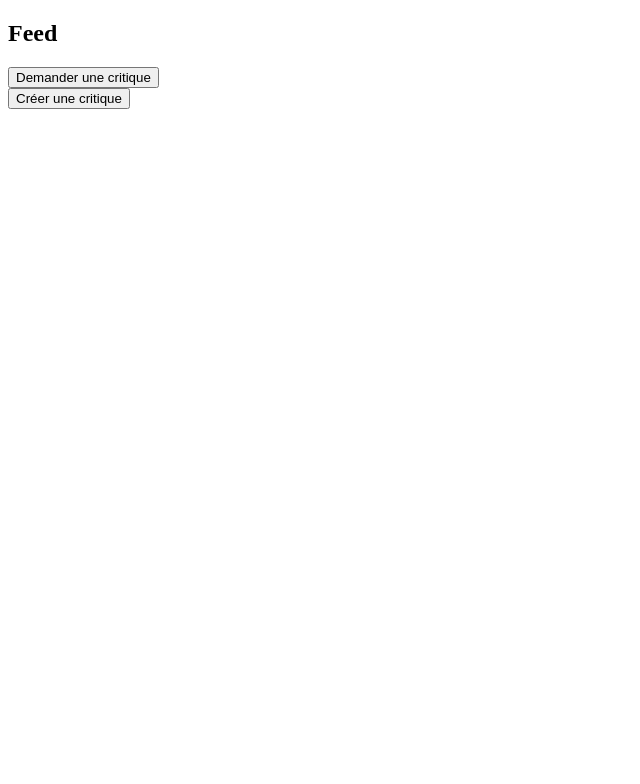
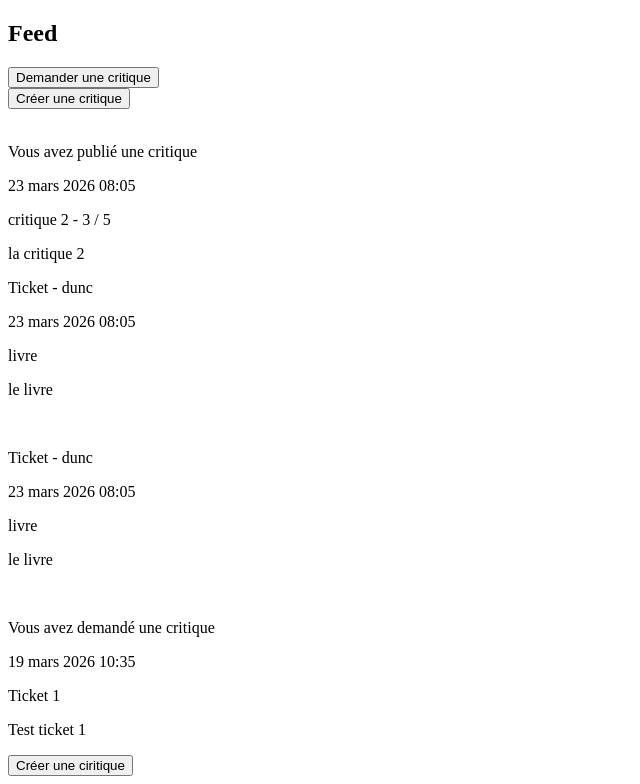
Before and after one commit to duncan-g-hub/P9_LITRevu_web_app, a Django app: page / in a window 1280 px wide. Shown: the part 132-916 px from the top of the page, without its empty margins (0-640 px from the left). Before the commit the page ends 241 px from the top, so only its background shows below. Run offline with Django 5.2, Linux system fonts and the light colour scheme; a user stored in the database is signed in; data comes from the database, SQL or seed files in the repository; both versions use the stored data as it was after the commit.

Commit message:
Affichage des critiques de l'utilisateur connecté dans le flux

```diff
--- a/LITRevu/review_app/templates/review_app/add_review_from_ticket.html
+++ b/LITRevu/review_app/templates/review_app/add_review_from_ticket.html
@@ -8,7 +8,7 @@
     <form action="" method="post" enctype="multipart/form-data">
         {% csrf_token %}
         <h3>Vous êtes en train de poster en réponse à </h3>
-        <p>{{ context.ticket.author }} a demandé une critique </p>
+
         {% include 'review_app/partials/ticket_snippet.html'  with ticket=context.ticket %}
 
         <h3>Critique</h3>
--- a/LITRevu/review_app/templates/review_app/feed.html
+++ b/LITRevu/review_app/templates/review_app/feed.html
@@ -17,27 +17,19 @@
         <br>
             {% if element.type == "TICKET" %}
 
-                <p>{{ element.author }} a demandé une critique</p>
                 {% include 'review_app/partials/ticket_snippet.html'  with ticket=element %}
 
                 {% if element.closed == False %}
-                <form action="{% url 'add-review-from-ticket' element.id %}">
-                    <button type="submit">Créer une ciritique</button>
-                </form>
+                    <form action="{% url 'add-review-from-ticket' element.id %}">
+                        <button type="submit">Créer une ciritique</button>
+                    </form>
                 {% endif %}
-
-
-
 
             {% elif element.type == "REVIEW" %}
 
-                <p>{{ element.author }} a publié une critique</p>
                 {% include 'review_app/partials/review_snippet.html'  with review=element %}
 
-                <p>Ticket - {{ element.ticket.author }}</p>
                 {% include 'review_app/partials/ticket_snippet.html'  with ticket=element.ticket %}
-
-
 
             {% endif %}
         {% endfor %}
--- a/LITRevu/review_app/templates/review_app/partials/review_snippet.html
+++ b/LITRevu/review_app/templates/review_app/partials/review_snippet.html
@@ -1,3 +1,12 @@
+
+
+{% if review.author == request.user %}
+    <p>Vous avez publié une critique</p>
+{% else %}
+    <p>{{ review.author }} a publié une critique</p>
+{% endif %}
+
+
 <p>{{ review.time_created }}</p>
 <p>{{ review.headline }} - {{ review.rating }} / 5</p>
 <p>{{ review.body }}</p>
--- a/LITRevu/review_app/templates/review_app/partials/ticket_snippet.html
+++ b/LITRevu/review_app/templates/review_app/partials/ticket_snippet.html
@@ -1,3 +1,19 @@
+
+
+{% if ticket.closed == True %}
+    <p>Ticket - {{ ticket.author }}</p>
+{% else %}
+    {% if ticket.author == request.user %}
+        <p>Vous avez demandé une critique</p>
+    {% else %}
+        <p>{{ ticket.author }} a demandé une critique</p>
+    {% endif %}
+{% endif %}
+
+
+
+
+
 <p>{{ ticket.time_created }}</p>
 <p>{{ ticket.title }}</p>
 <p>{{ ticket.description }}</p>
--- a/LITRevu/review_app/templates/review_app/posts.html
+++ b/LITRevu/review_app/templates/review_app/posts.html
@@ -7,7 +7,7 @@
         {% for element in context %}
         <br>
             {% if element.type == "TICKET" %}
-                <p>Vous avez publié un ticket</p>
+
                 {% include 'review_app/partials/ticket_snippet.html'  with ticket=element %}
 
                 <form action="{% url 'edit-ticket' element.id %}">
@@ -20,10 +20,9 @@
 
 
             {% elif element.type == "REVIEW" %}
-                <p>Vous avez publié une critique</p>
+
                 {% include 'review_app/partials/review_snippet.html'  with review=element %}
 
-                <p>Ticket - {{ element.ticket.author }}</p>
                 {% include 'review_app/partials/ticket_snippet.html'  with ticket=element.ticket %}
 
                 <form action="{% url 'edit-review' element.id %}">
--- a/LITRevu/review_app/views.py
+++ b/LITRevu/review_app/views.py
@@ -12,11 +12,14 @@ User = get_user_model()
 def feed(request):
     #afficher le feed des reviews et tickets des utilisateurs suivis
     follows = request.user.follows.all()
-    tickets = []
-    reviews = []
+
+    followed_users = []
     for follow in follows:
-        tickets.extend(Ticket.objects.filter(author=follow))
-        reviews.extend(Review.objects.filter(author=follow))
+        followed_users.append(follow)
+    followed_users.append(request.user)
+
+    tickets = Ticket.objects.filter(author__in=followed_users)
+    reviews = Review.objects.filter(author__in=followed_users)
 
     items = []
     for ticket in tickets:
```
Also changed, not shown: LITRevu/db.sqlite3.
